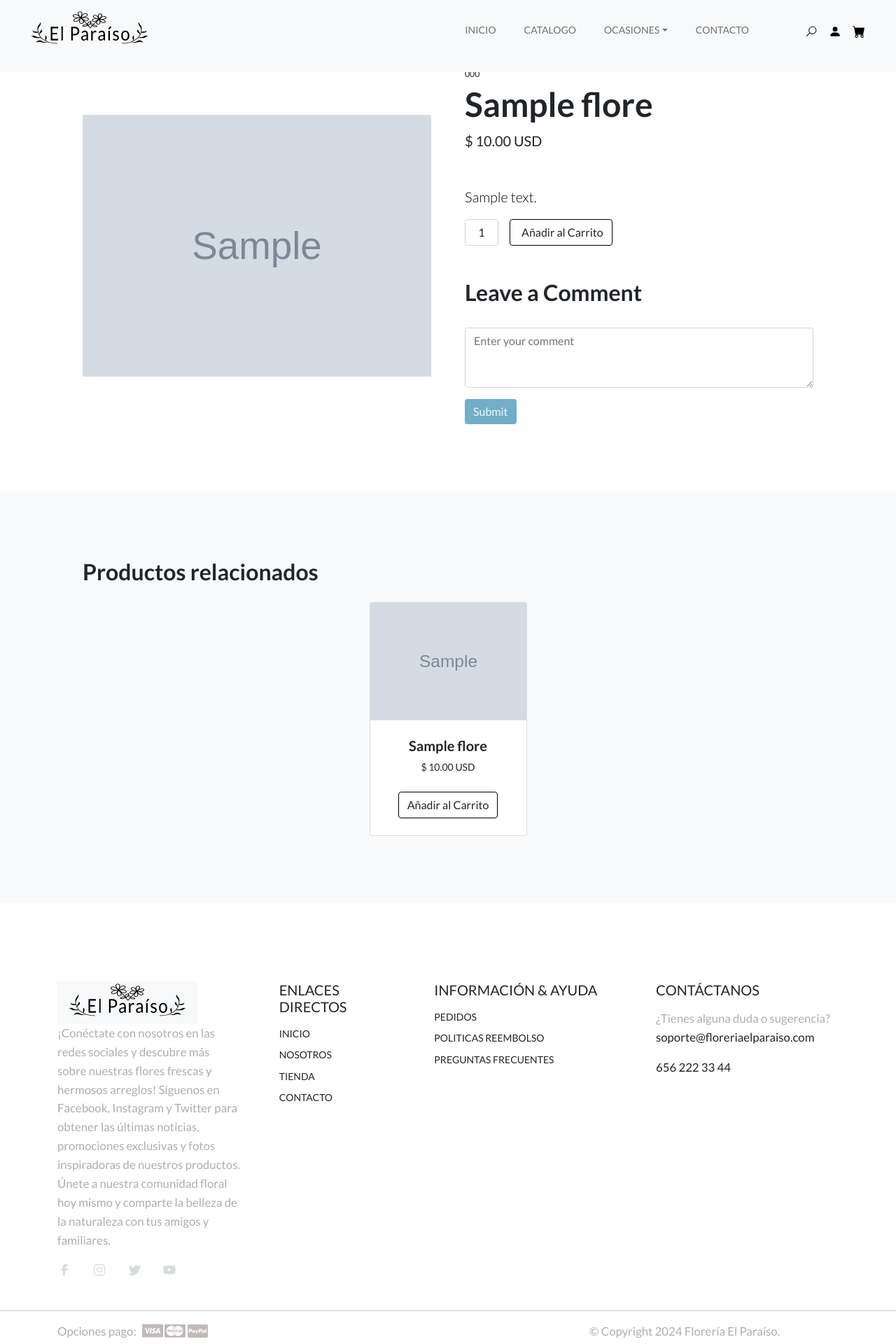
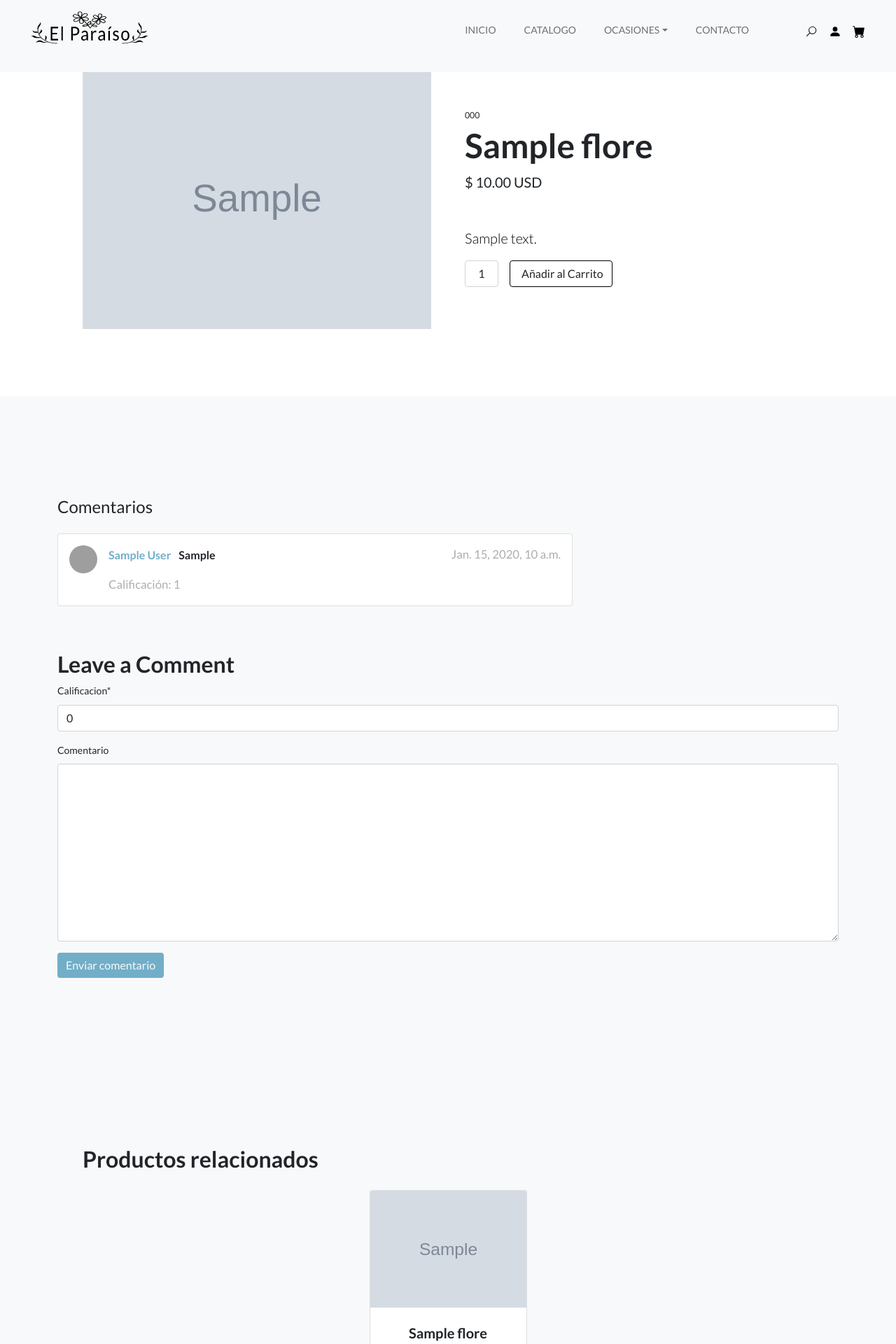
Before and after one commit to F3lixI/proyectoTopicos, a Django app: page /detalles/1/ in a window 1280 px wide. Shown: the top 1920 px of the page at 70% size. Run offline with Django 3.2, Linux system fonts and the light colour scheme; tables that the repository leaves empty hold one stand-in row (values such as "Sample post"); grey boxes marked "Sample" are stand-in pictures; some libraries are stand-ins or nearby versions; grey boxes are pictures that could not be loaded.

Commit message:
comentarios

```diff
--- a/todo/forms.py
+++ b/todo/forms.py
@@ -1,6 +1,6 @@
 from django.contrib.auth.forms import UserCreationForm
 from django.contrib.auth.models import User
-from .models import Direccion
+from .models import Reviews
 from django import forms
 
 from django.core.validators import MinValueValidator, MaxValueValidator
@@ -104,6 +104,9 @@ class DomicilioCliente(forms.Form):
     colonia = forms.CharField(label='Colonia', max_length=30, required=True, widget=forms.TextInput(attrs={'class': 'form-control', 'placeholder': 'Colonia'}))
     cp = forms.CharField(label='Código Postal', max_length=5, min_length=5, required=True, widget=forms.TextInput(attrs={'class': 'form-control', 'placeholder': 'Código Postal'}))
 
+
+
+class ReviewForm(forms.ModelForm):
     class Meta:
-        model: Direccion
-        fields = ['calle', 'numero', 'colonia', 'cp']
+        model = Reviews
+        fields = ['calificacion', 'comentario']
--- a/todo/models.py
+++ b/todo/models.py
@@ -96,3 +96,15 @@ class DetalleOrden(models.Model):
 
     def __str__(self):
         return str(self.id)
+
+
+class Reviews(models.Model):
+    id = models.AutoField(primary_key=True)
+    producto = models.ForeignKey(Flores, on_delete=models.CASCADE)
+    cliente = models.ForeignKey(User, on_delete=models.CASCADE)
+    calificacion = models.IntegerField(default=0)
+    comentario = models.TextField(max_length=250, null=True, blank=True)
+    fecha_creacion = models.DateTimeField(auto_now_add=True)
+
+    def __str__(self):
+        return str(self.id) + " " + str(self.producto) + " " + str(self.cliente) + " " + str(self.calificacion) + " " + str(self.comentario)
--- a/todo/templates/flower_detail.html
+++ b/todo/templates/flower_detail.html
@@ -1,4 +1,5 @@
 {% load static %}
+{% load crispy_forms_tags %}
 <!DOCTYPE html>
 <html>
   <head>
@@ -20,6 +21,8 @@
     <!-- script
     ================================================== -->
     <script src="{% static 'js\modernizr.js' %}"></script>
+    <script src="https://code.jquery.com/jquery-3.7.1.js" integrity="sha256-eKhayi8LEQwp4NKxN+CfCh+3qOVUtJn3QNZ0TciWLP4=" crossorigin="anonymous"></script>
+
   </head>
   <body data-bs-spy="scroll" data-bs-target="#navbar" data-bs-root-margin="0px 0px -40%" data-bs-smooth-scroll="true" tabindex="0">
     <svg xmlns="http://www.w3.org/2000/svg" style="display: none;">
@@ -233,18 +236,59 @@
                         </button>
                     </div>
 
-                    <h2 class="fw-bolder mt-5">Leave a Comment</h2>
-                    <form>
-                      <div class="mb-3">
-                        <label for="comment" class="form-label"></label>
-                        <textarea class="form-control" id="comment" rows="3" placeholder="Enter your comment"></textarea>
-                      </div>
-                      <button type="submit" class="btn btn-primary">Submit</button>
-                    </form>
-
                 </div>
             </div>
         </div>
+    </section>
+
+    <section  class="py-5 bg-light">
+      <div class="container my-5 py-5 text-dark">
+        <div class="row d-flex justify-content-left">
+          <div class="col-md-12 col-lg-10 col-xl-8">
+            <div class="d-flex justify-content-between align-items-center mb-4">
+              <h4 class="text-dark mb-0">Comentarios</h4>
+            </div>
+
+            {% for review in reviews %}
+            <div class="card mb-3">
+              <div class="card-body">
+                {% for user in users %}
+                  {% if review.cliente_id == user.id %}
+                <div class="d-flex flex-start">
+                  <img class="rounded-circle shadow-1-strong me-3"
+                    src="https://ui-avatars.com/api/?name={{ user.first_name|urlencode }}+{{ user.last_name|urlencode }}&background=0D8ABC&color=fff&size=128" alt="avatar" width="40"
+                    height="40" />
+                  <div class="w-100">
+                    <div class="d-flex justify-content-between align-items-center mb-3">
+                      <h6 class="text-primary fw-bold mb-0">
+                        {{ user.first_name }} {{ user.last_name }}
+                        <span class="text-dark ms-2">{{ review.comentario }} </span>
+                      </h6>
+                      <p class="mb-0">{{ review.fecha_creacion }}</p>
+                    </div>
+                    <p class="mb-0">Calificación: {{ review.calificacion }}</p>
+                  </div>
+                </div>
+                {% endif %}
+                {% endfor %}
+              </div>
+            </div>
+            {% endfor %}
+
+          </div>
+          <h2 class="fw-bolder mt-5">Leave a Comment</h2>
+
+                    <form action="" method="post">
+                      {% csrf_token %}
+
+                      {{ form | crispy }}
+
+                      <button class="btn btn-primary">Enviar comentario</button>
+                    </form>
+        </div>
+
+      </div>
+
     </section>
 
     <!-- productos relacionados-->
@@ -405,5 +449,7 @@
     <script type="text/javascript" src="{% static 'js/bootstrap.bundle.min.js' %}"></script>
     <script type="text/javascript" src="{% static 'js/plugins.js '%}"></script>
     <script type="text/javascript" src="{% static 'js/script.js' %}"></script>
+
+
   </body>
 </html>
--- a/todo/urls.py
+++ b/todo/urls.py
@@ -18,4 +18,5 @@ urlpatterns = [
     path('dismuirCantidad/<int:pk>/', views.disminuirCantidad, name='disminuirCantidad'),
     path('checkout', views.checkout, name='checkout'),
     path('profile', views.profile, name='profile'),
+
 ]
--- a/todo/views.py
+++ b/todo/views.py
@@ -1,10 +1,11 @@
 from django.shortcuts import render, redirect
-from . models import Flores, Clientes, Categoria, DetalleOrden, Orden, Direccion
-from .forms import CustomCreationForm, PrecioForm, DomicilioForm, PaymentForm, ClienteForm, DomicilioCliente
+from . models import Flores, Clientes, Categoria, DetalleOrden, Orden, Direccion, Reviews
+from .forms import CustomCreationForm, PrecioForm, DomicilioForm, PaymentForm, ClienteForm, DomicilioCliente, ReviewForm
 from django.contrib.auth.forms import AuthenticationForm
 from django.contrib.auth import login, authenticate, logout
 from django.db.models import Q
 from django.contrib.auth.decorators import login_required
+from django.contrib.auth.models import User
 
 from django.utils import timezone
 
@@ -103,11 +104,36 @@ def listProducts(request):
 
 def singleProduct(request, pk):
 
-    flor = Flores.objects.get(pk=pk)
+    if request.method == 'POST':
+        form = ReviewForm(request.POST)
 
-    flores = Flores.objects.all()[:4]
+        if form.is_valid():
 
-    return render(request, 'flower_detail.html', {'flor': flor, 'flores': flores})
+            review = Reviews()
+
+            review.cliente = User.objects.get(pk=request.user.id)
+            review.producto = Flores.objects.get(pk=pk)
+            review.calificacion = form.cleaned_data['calificacion']
+            review.comentario = form.cleaned_data['comentario']
+            review.fecha_creacion = timezone.now()
+
+            review.save()
+
+            return redirect('singleProduct', pk=pk)
+        else:
+            return render(request, 'flower_detail.html', {'form': form})
+    else:
+        form = ReviewForm()
+
+        flor = Flores.objects.get(pk=pk)
+
+        flores = Flores.objects.all()[:4]
+
+        reviews = Reviews.objects.filter(producto_id=pk).order_by('-fecha_creacion')
+
+        users = [review.cliente for review in reviews]
+
+    return render(request, 'flower_detail.html', {'flor': flor, 'flores': flores, 'form': form, 'reviews': reviews, 'users': users})
 
 def cerrarSesion(request):
     logout(request)
@@ -193,9 +219,23 @@ def seeShoppingCart(request):
     total = sum(flor.price * carrito[str(flor.id)] for flor in flores)
 
     #cantidad = {flor.id: carrito[str(flor.id)] for flor in flores}
-    cantidad = [(flor.id, carrito.get(str(flor.id), 0)) for flor in flores]
+    quantity = [(flor.id, carrito.get(str(flor.id), 0)) for flor in flores]
 
-    return render(request, 'cart.html', {'flores': flores, 'total': total, 'cantidad': cantidad})
+    detalles_carrito = {}
+
+    for producto_id, cantidad in carrito.items():
+        producto = Flores.objects.get(pk=producto_id)
+        subtotal = producto.price * cantidad
+        detalles_carrito[producto_id] = {
+            'nombre': producto.name,
+            'cantidad': cantidad,
+            'precio_unitario': producto.price,
+            'subtotal': subtotal,
+        }
+
+    total_carrito = sum(item['subtotal'] for item in detalles_carrito.values())
+
+    return render(request, 'cart.html', {'flores': flores, 'total': total, 'quantity': quantity, 'total_carrito': total_carrito})
 
 def addShoppingCart(request, pk):
 
@@ -280,8 +320,17 @@ def checkout(request):
                 detalle_orden.productos.add(*flores)
 
                 if metodo_pago == 'tarjeta':
+
+                    carrito = request.session.get('carrito', {})
+
+                    flores = Flores.objects.filter(id__in=carrito.keys())
+
+                    total = sum(flor.price * carrito[str(flor.id)] for flor in flores)
+
+                    cantidad = [(flor.id, carrito.get(str(flor.id), 0)) for flor in flores]
+
                     formPayment = PaymentForm()
-                    return render(request, 'checkout.html', {'formPayment': formPayment})
+                    return render(request, 'checkout.html', {'formPayment': formPayment, 'flores': flores, 'total': total, 'cantidad': cantidad})
                 else:
                     host = request.get_host()
 
@@ -363,9 +412,9 @@ def profile(request):
             cliente = Clientes.objects.get(id=user_id)
 
             try:
-                direccion = Direccion.objects.get(cliente=cliente)
+                direccion = Direccion.objects.get(cliente=user_id)
             except Direccion.DoesNotExist:
-                direccion = Direccion(cliente_id=cliente)
+                direccion = Direccion(cliente_id=user_id)
 
             direccion.calle = form.cleaned_data['calle']
             direccion.numero = form.cleaned_data['numero']
@@ -383,17 +432,22 @@ def profile(request):
         cliente = Clientes.objects.get(id=user_id)
         user = request.user
 
-        #consulta la direccion del cliente
-        direccion = Direccion.objects.get(cliente_id=user_id)
+        #consulta la direccion del cliente si existe
+        if Direccion.objects.filter(cliente_id=user_id).exists():
+            direccion = Direccion.objects.get(cliente_id=user_id)
+        else:
+            direccion = None
 
-        #domiciliocliente = DomicilioCliente()
-
-        domiciliocliente = DomicilioCliente(initial={
-            'calle': direccion.calle,
-            'numero': direccion.numero,
-            'colonia': direccion.colonia,
-            'cp': direccion.codigo_postal,
-        })
+        #si no existe la direccion solo renderiza el formulario vacio
+        if direccion is None:
+            domiciliocliente = DomicilioCliente()
+        else:
+            domiciliocliente = DomicilioCliente(initial={
+                'calle': direccion.calle,
+                'numero': direccion.numero,
+                'colonia': direccion.colonia,
+                'cp': direccion.codigo_postal,
+            })
 
         #consulta las ordenes del cliente
         ordenes = Orden.objects.filter(cliente_id=user_id)
```
Also changed, not shown: todo/templates/cart.html (+11 -1 lines), todo/templates/checkout.html (+2 -6 lines), todo/migrations/0013_reviews.py (added), todo/templates/partials/resumen.html (added).
